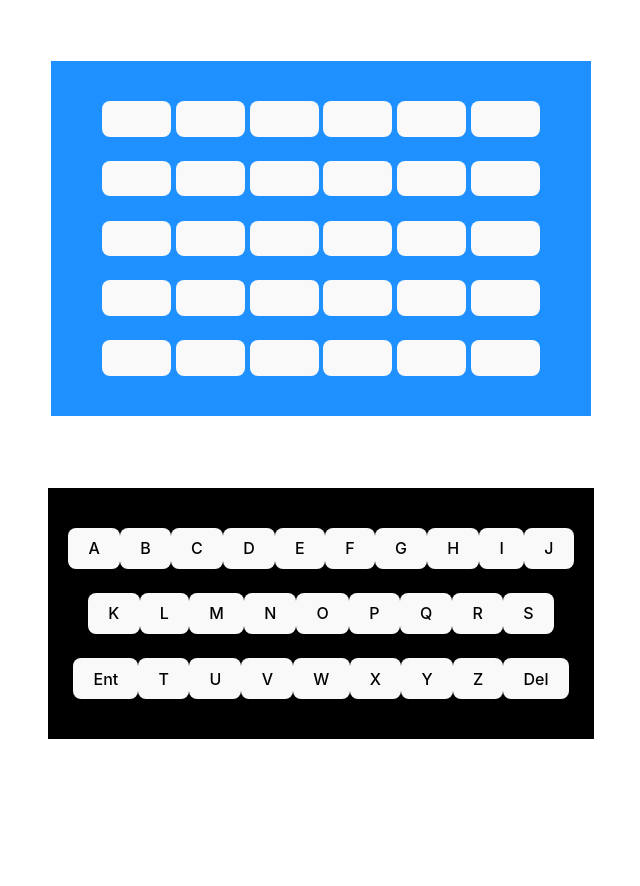
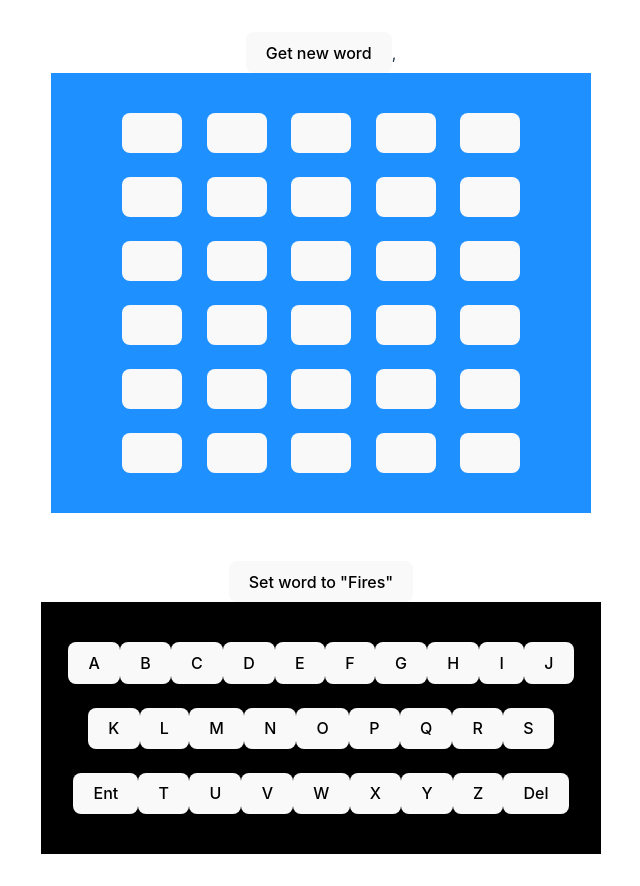
Before and after one commit to Haider-Al-Hajjar/Wordle-Project, a React (Vite) app: page /Game in a window 1280 px wide. Shown: the whole page, without its empty margins (319-959 px from the left). Before the commit the page ends 800 px from the top, so only its background shows below. Built offline with nearby package versions, Linux system fonts and the light colour scheme.

Commit message:
Keyboard working just fine, now working on the enter button.

```diff
--- a/Components/Wordbank.jsx
+++ b/Components/Wordbank.jsx
@@ -3,7 +3,6 @@ const randomNumberInRange = (min, max) => {
         * (max - min + 1)) + min;
 }
 function Wordbank() {
-    const entryNumber = randomNumberInRange(1, 108)
     const words = [
         "Abide", "Banal", "Canny", "Decry", "Ebull", "Fable", "Gabby", "Habit", "Icily", "Jaded",
         "Karma", "Latch", "Mirth", "Nadir", "Oasis", "Piety", "Quell", "Rigor", "Sable", "Tardy",
@@ -43,6 +42,7 @@ function Wordbank() {
         "a short period devoted to indulging in an activity to excess", "to feel a powerful desire for something", "to get rid of", "make (someone) ecstatically happy",
         "a facial expression indicating displeasure or concentration", "a fiercely glowing or glaring look"
     ]
+    const entryNumber = randomNumberInRange(1, words.length)
     return (
         [words[entryNumber], definitions[entryNumber]]
     )
--- a/pages/Game.jsx
+++ b/pages/Game.jsx
@@ -3,42 +3,114 @@ import { useNavigate, useParams } from "react-router-dom"
 import Wordbank from "../Components/Wordbank"
 import '../src/App.css'
 import '../src/Game.css'
-function getNewWord() {
-    const wordBank = Wordbank()
-    return (wordBank)
-}
-function type(letter) {
-    console.log(letter)
-}
+
 function Game() {
+    function getNewWord() {
+        const wordBank = Wordbank()
+        return (wordBank)
+    }
+    function type(input) {
+
+        if ((letter <= 4)) {
+            if ((row <= 5)) {
+                if (lastPressed == "delete") {
+                    grid[row][letter + 1] = input
+                }
+                else {
+                    grid[row][letter] = input
+                }
+                setLastPressed("letter")
+                if (letter <= 4) {
+                    if (lastPressed == "delete") {
+                        setLetter(letter + 2)
+                    }
+                    else {
+                        setLetter(letter + 1)
+                    }
+                }
+            }
+            else {
+                console.log(row)
+                alert("You have already made 6 guesses, the game is over.")
+            }
+        }
+        else {
+            alert("You ahve already typed 5 letters. Hit delete to change your answer")
+        }
+    }
+    function backspace() {
+        console.log(letter)
+        if (letter == 5) {
+            setLetter(letter - 2)
+            grid[row][4] = ""
+            setLastPressed("delete")
+        }
+        else {
+            if (lastPressed == "delete") {
+                if (letter >= 0) {
+                    setLetter(letter - 1)
+                } grid[row][letter] = ""
+            }
+            else if (lastPressed == "letter") {
+                grid[row][letter - 1] = ""
+                setLastPressed("delete")
+                setLetter(letter - 2)
+            }
+            else {
+                grid[row][letter] = ""
+                setLastPressed("delete")
+            }
+        }
+    }
+    function enter() {
+        grid[row].map(letter => {
+            if (word.indexOf(letter) == -1) {
+                while (grid[row].indexOf(letter) != -1) {
+
+                }
+            }
+            if (word.indexOf(letter) != -1) {
+                console.log("letter exists!", word.indexOf(letter))
+            }
+
+        });
+    }
     const navigate = useNavigate()
-    const [word, setWord] = useState('')
-    const [def, setDef] = useState('')
+    const [word, setWord] = useState(), [def, setDef] = useState()
+    const [row, setRow] = useState(0), [letter, setLetter] = useState(0)
+    const [grid, setGrid] = useState([[], [], [], [], [], []])
+    const [lastPressed, setLastPressed] = useState(false)
+
     return (
         <>
-            {/* <button onClick={() => {      This code correctly gets a new word from the wordbank.
-                const newWord = getNewWord()
+            <button onClick={() => {
+                let newWord = getNewWord()
+                newWord[0] = newWord[0].toUpperCase()
                 setWord(newWord[0])
                 setDef(newWord[1])
             }}>Get new word</button>
-            {word}, {def} */}
+            {word}, {def}
             <div className="wordleTable padding-big">
-                <button className="b2"></button> <button className="b2"></button> <button className="b2"></button> <button className="b2"></button> <button className="b2"></button> <button className="b2"></button>
+                <button id="r0l0" className="letterBox">{grid[0][0]}</button> <button id="r0l1" className="letterBox">{grid[0][1]}</button> <button id="r0l2" className="letterBox">{grid[0][2]}</button> <button id="r0l3" className="letterBox">{grid[0][3]}</button> <button id="r0l4" className="letterBox">{grid[0][4]}</button>
                 <br></br>
                 <br></br>
-                <button className="b2"></button> <button className="b2"></button> <button className="b2"></button> <button className="b2"></button> <button className="b2"></button> <button className="b2"></button>
+                <button id="r1l0" className="letterBox">{grid[1][0]}</button> <button id="r1l1" className="letterBox">{grid[1][1]}</button> <button id="r1l2" className="letterBox">{grid[1][2]}</button> <button id="r1l3" className="letterBox">{grid[1][3]}</button> <button id="r1l4" className="letterBox">{grid[1][4]}</button>
                 <br></br>
                 <br></br>
-                <button className="b2"></button> <button className="b2"></button> <button className="b2"></button> <button className="b2"></button> <button className="b2"></button> <button className="b2"></button>
+                <button id="r2l0" className="letterBox">{grid[2][0]}</button> <button id="r2l1" className="letterBox">{grid[2][1]}</button> <button id="r2l2" className="letterBox">{grid[2][2]}</button> <button id="r2l3" className="letterBox">{grid[2][3]}</button> <button id="r2l4" className="letterBox">{grid[2][4]}</button>
                 <br></br>
                 <br></br>
-                <button className="b2"></button> <button className="b2"></button> <button className="b2"></button> <button className="b2"></button> <button className="b2"></button> <button className="b2"></button>
+                <button id="r3l0" className="letterBox">{grid[3][0]}</button> <button id="r3l1" className="letterBox">{grid[3][1]}</button> <button id="r3l2" className="letterBox">{grid[3][2]}</button> <button id="r3l3" className="letterBox">{grid[3][3]}</button> <button id="r3l4" className="letterBox">{grid[3][4]}</button>
                 <br></br>
                 <br></br>
-                <button className="b2"></button> <button className="b2"></button> <button className="b2"></button> <button className="b2"></button> <button className="b2"></button> <button className="b2"></button>
+                <button id="r4l0" className="letterBox">{grid[4][0]}</button> <button id="r4l1" className="letterBox">{grid[4][1]}</button> <button id="r4l2" className="letterBox">{grid[4][2]}</button> <button id="r4l3" className="letterBox">{grid[4][3]}</button> <button id="r4l4" className="letterBox">{grid[4][4]}</button>
+                <br></br>
+                <br></br>
+                <button id="r5l0" className="letterBox">{grid[5][0]}</button> <button id="r5l1" className="letterBox">{grid[5][1]}</button> <button id="r5l2" className="letterBox">{grid[5][2]}</button> <button id="r5l3" className="letterBox">{grid[5][3]}</button> <button id="r5l4" className="letterBox">{grid[5][4]}</button>
             </div>
             <br></br>
             <br></br>
+            <button onClick={() => setWord("FIRES")}>Set word to "Fires"</button>
             <br></br>
             <div className="keyboard padding-big">
                 <div className="key-row">
@@ -67,7 +139,7 @@ function Game() {
                 </div>
                 <br></br>
                 <div className="key-row">
-                    <button onClick={() => type("Enter")}>Ent</button>
+                    <button onClick={() => enter()}>Ent</button>
                     <button onClick={() => type("T")}>T</button>
                     <button onClick={() => type("U")}>U</button>
                     <button onClick={() => type("V")}>V</button>
@@ -75,7 +147,7 @@ function Game() {
                     <button onClick={() => type("X")}>X</button>
                     <button onClick={() => type("Y")}>Y</button>
                     <button onClick={() => type("Z")}>Z</button>
-                    <button onClick={() => type("Backspace")}>Del</button>
+                    <button onClick={() => backspace()}>Del</button>
                 </div>
             </div>
         </>
--- a/src/Game.css
+++ b/src/Game.css
@@ -7,8 +7,16 @@
 .keyboard {
     align-items: center;
     background-color: rgb(0, 0, 0);
+    width: 520px;
+    margin: auto;
 }
 
 .padding-big {
     padding: 40px 20px;
 }
+
+.letterBox {
+    min-width: 60px;
+    min-height: 40px;
+    margin: auto 10px;
+}
```
